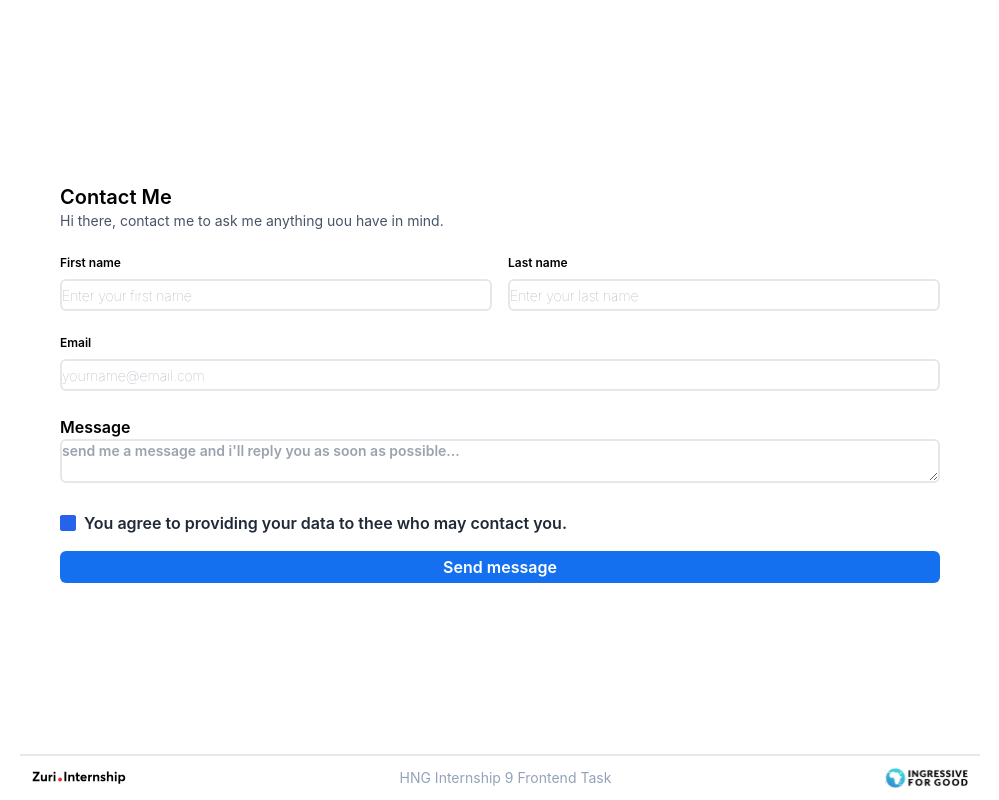
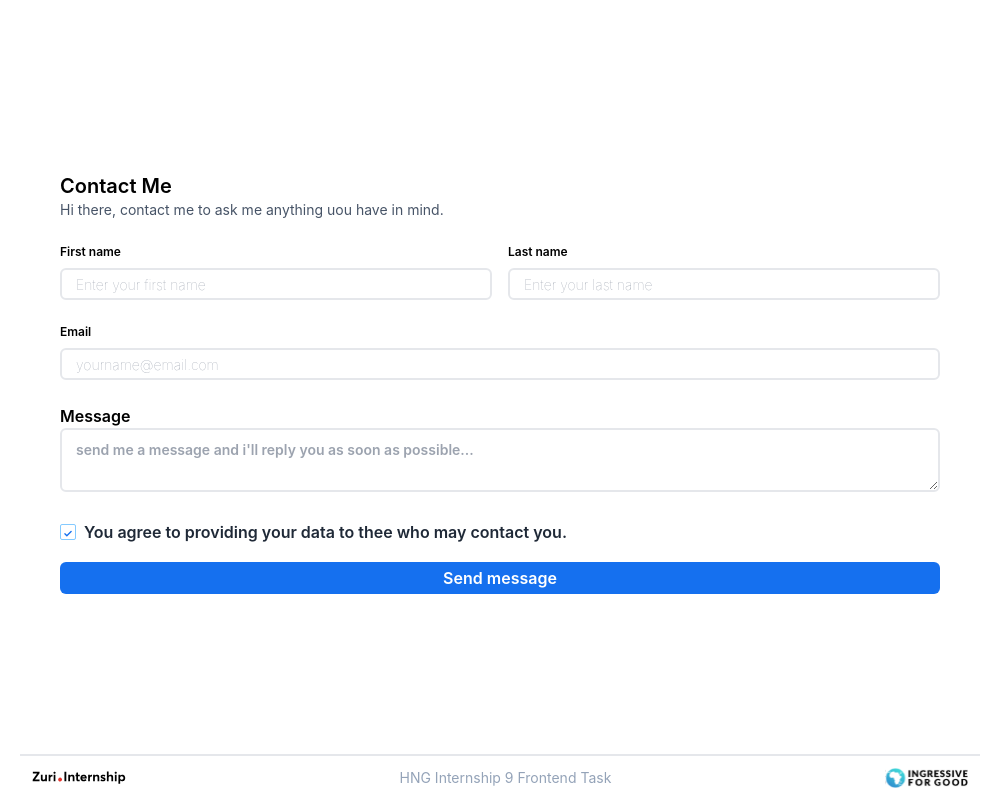
Before and after one commit to Axelrod99/hng-fe-task-one, a React (Create React App) app: page /Contact in a window 1280 px wide. Both pictures are taken after a click on the checkbox 208 px from the left and 523 px from the top of the page. Shown: the whole page, without its empty margins (140-1139 px from the left). Built offline with nearby package versions, Linux system fonts and the light colour scheme.

Commit message:
i worked on the tickbox, the form and padded inputs

```diff
--- a/src/App.css
+++ b/src/App.css
@@ -37,6 +37,6 @@
   }
 }
 
-section{
+form{
   min-height: 100vh;
 }
--- a/src/component/contact.js
+++ b/src/component/contact.js
@@ -1,25 +1,27 @@
-import React, {Component} from 'react'
+import React, { useState } from 'react'
 // import share from './assets/icons/share.png'
 import Footer from './Footer/index'
+import { ReactComponent as Tick } from '../assets/icons/tick.svg'
 
 // class contact extends Component {
 
 
 
-const contact = () => {
+const Contact = () => {
+    const [checked, setChecked] = useState(false);
+    const [disabled, setDisabled] = useState(true);
+
     function btnchange(event) {
-        var btn = document.getElementById('btn');
-        var chk = document.getElementById('sendNewSms')
-        if (chk.checked == true) {
-            btn.disabled = false;
-        } else {
-            btn.disabled = true
-        }
+        setChecked(event.target.checked);
+
+
+        setDisabled(event.target.checked ? false : true)
+
 
     }
 
     return (
-    <section className='flex flex-col justify-between'>
+        <form className='flex flex-col justify-between'>
             <div className='w-[85%] md:w-[70%] flex flex-col font-semibold items-center mx-auto p-2 m-auto'>
                 <div className='flex flex-col w-full py-3'>
                     <p className='font-semibold text-xl'>Contact Me</p>
@@ -29,50 +31,57 @@ const contact = () => {
                 <div className='sm:flex w-full gap-4 my-3'>
                     <div className='flex flex-col w-full gap-2'>
                         <p className='text-xs'>First name</p>
-                    <input className='border-2 rounded-md h-8 text-sm font-thin' placeholder='Enter your first name'></input>
+                        <input className='border-2 px-[14px] py-[10px] rounded-md h-8 text-sm font-thin' placeholder='Enter your first name'></input>
                     </div>
 
                     <div className='flex flex-col w-full gap-2'>
                         <p className='text-xs'>Last name</p>
-                    <input className='border-2 rounded-md h-8 text-sm font-thin' placeholder='Enter your last name'></input>
+                        <input className='border-2 rounded-md h-8 px-[14px] py-[10px] text-sm font-thin' placeholder='Enter your last name'></input>
                     </div>
                 </div>
 
                 <div className='flex flex-col w-full gap-2 my-3'>
                     <p className='text-xs'>Email</p>
-                <input className='border-2 rounded-md h-8 text-sm font-thin' placeholder='yourname@email.com'></input>
+                    <input className='border-2 rounded-md h-8 text-sm font-thin px-[14px] py-[10px]' placeholder='yourname@email.com'></input>
                 </div>
 
                 <div className='flex flex-col w-full my-3'>
                     <p>Message</p>
-                <textarea className='border-2 text-sm rounded-md' placeholder="send me a message and i'll reply you as soon as possible..."></textarea>
+                    <textarea className='border-2 text-sm rounded-md px-[14px] py-[10px]' placeholder="send me a message and i'll reply you as soon as possible..."></textarea>
                 </div>
 
 
                 <div class="flex justify-center self-start my-4 w-full">
                     <div className='flex w-full'>
                         <div class="form-check flex">
-                        <div className=''>
-                        <input class="form-check-input appearance-none h-4 w-4 border border-gray-300 rounded-sm bg-white checked:bg-blue-600 checked:border-blue-600 focus:outline-none transition duration-200 mt-1 align-top bg-no-repeat bg-center bg-contain float-left mr-2 cursor-pointer" type="checkbox" value="Send" id="sendNewSms" name='sendNewSms' onChange={btnchange}/>
+                            <div className='relative '>
+                                <input class={`form-check-input appearance-none h-4 w-4 border ${checked ? "border-[#7B61FF]" : "border-gray-300"} rounded-sm bg-white focus:outline-none focus:border-[#84CAFF] focus:shadow-[0px 0px 0px 4px #D1E9FF] transition duration-200 mt-1 mr-2 cursor-pointer`}
+                                    type="checkbox"
+                                    id="sendNewSms"
+                                    name='sendNewSms'
+                                    onChange={btnchange}
+                                />
+                                {checked && <Tick className='absolute bottom-2 pl-1'/>}
                             </div>
                             <label class="form-check-label inline-block text-gray-800" for="flexCheckDefault">
                                 You agree to providing your data to thee who may contact you.
                             </label>
                         </div>
-
                     </div>
                 </div>
 
+
+
                 <div className='w-full'>
-                <button disabled className='w-full rounded-md bg-[#1570EF] h-8 text-white' id='btn'>Send message</button>
+                    <button disabled={disabled} className='w-full rounded-md bg-[#1570EF] h-8 text-white' type='submit' id='btn'>Send message</button>
                 </div>
 
 
             </div>
 
-        <Footer/>
-    </section>
+            <Footer />
+        </form>
     )
 }
 
-export default contact
+export default Contact
```
Also changed, not shown: src/assets/icons/tick.svg (added). Lines whose indentation alone changed are shown as unchanged.
